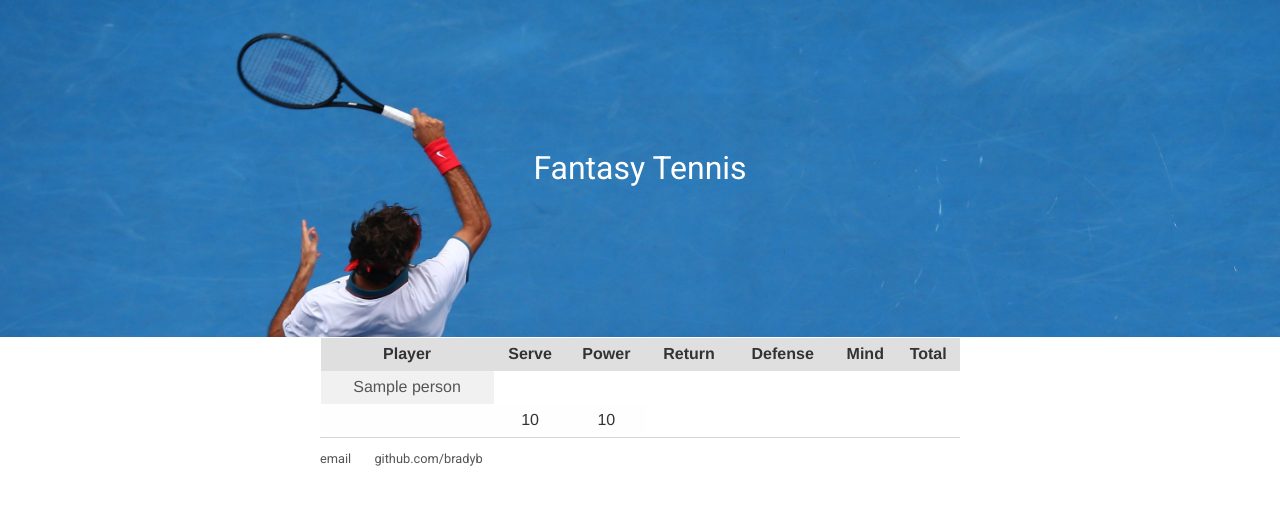
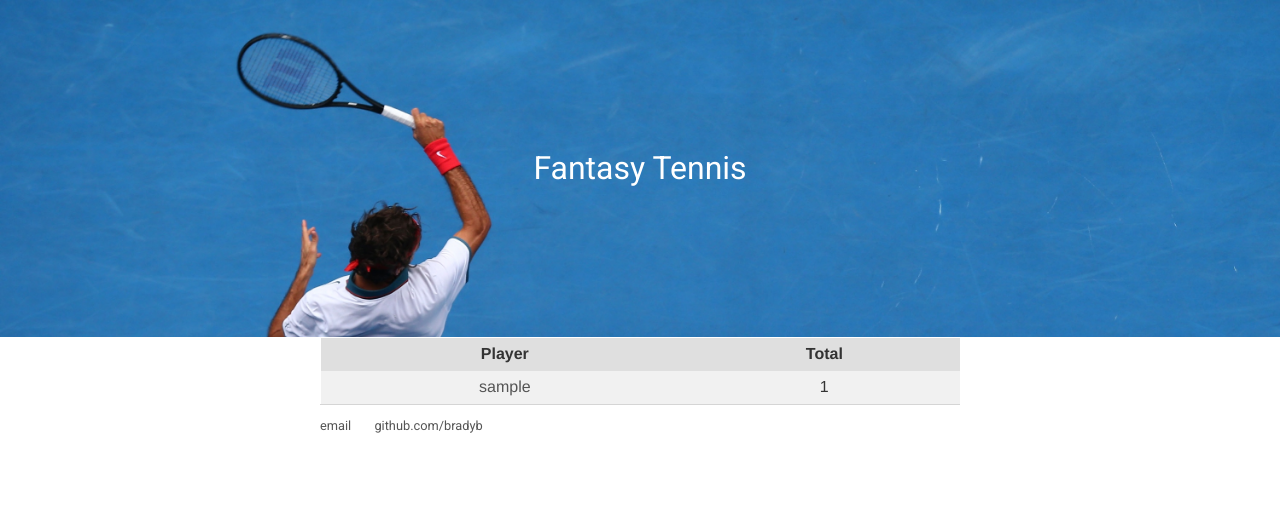
Before and after one commit to bradyb/ft_app, a Flask app: template templates/index.html in a window 1280 px wide. Shown: the top 505 px of the page. Run offline with Flask 2, Linux system fonts and the light colour scheme; the template is opened without the code that fills it: most values are stand-ins (such as "Sample title", 1, 10 or a date in 2020).

Commit message:
updated index.html

```diff
--- a/templates/index.html
+++ b/templates/index.html
@@ -15,27 +15,28 @@
 		<table>
   		<tr>
     		<th>Player</th>
-   			<th>Serve</th>
+   			<!--<th>Serve</th>
     		<th>Power</th>
     		<th>Return</th>
     		<th>Defense</th>
-    		<th>Mind</th>
+    		<th>Mind</th>-->
     		<th>Total</th>
   		</tr>
 
   		{% for person in users %}
-  			<tr><td><a href= {{ person.name }} >{{ person.name }}</a></td>
+  			<tr><td><a href= {{ person.username }} >{{ person.username }}</a></td>
 
-  			{% for player in person.team %}
+  			<!--{% for player in person.team %}
   				{% if player.alive|int() == 0 %}
           			<td><strike>{{ player.name }}</strike></td>
         		{% endif %}
         		{% if player.alive|int() == 1 %}
           			<td>{{ player.name }}</td>
         		{% endif %}
-  			{% endfor %}
-
-  			</tr><td>  </td>
+  			{% endfor %}-->
+        <td>{{ person.totalPoints }}</td>
+  			</tr>
+        <!--<td>  </td>
 
   			{% for player in person.team %}
   				<td>{{ player.points }}</td>
@@ -44,7 +45,7 @@
 
   			<td>{{ person.total }}</td>
 
-  			</tr>
+  			</tr>-->
 
 
   		{% endfor %}
```
